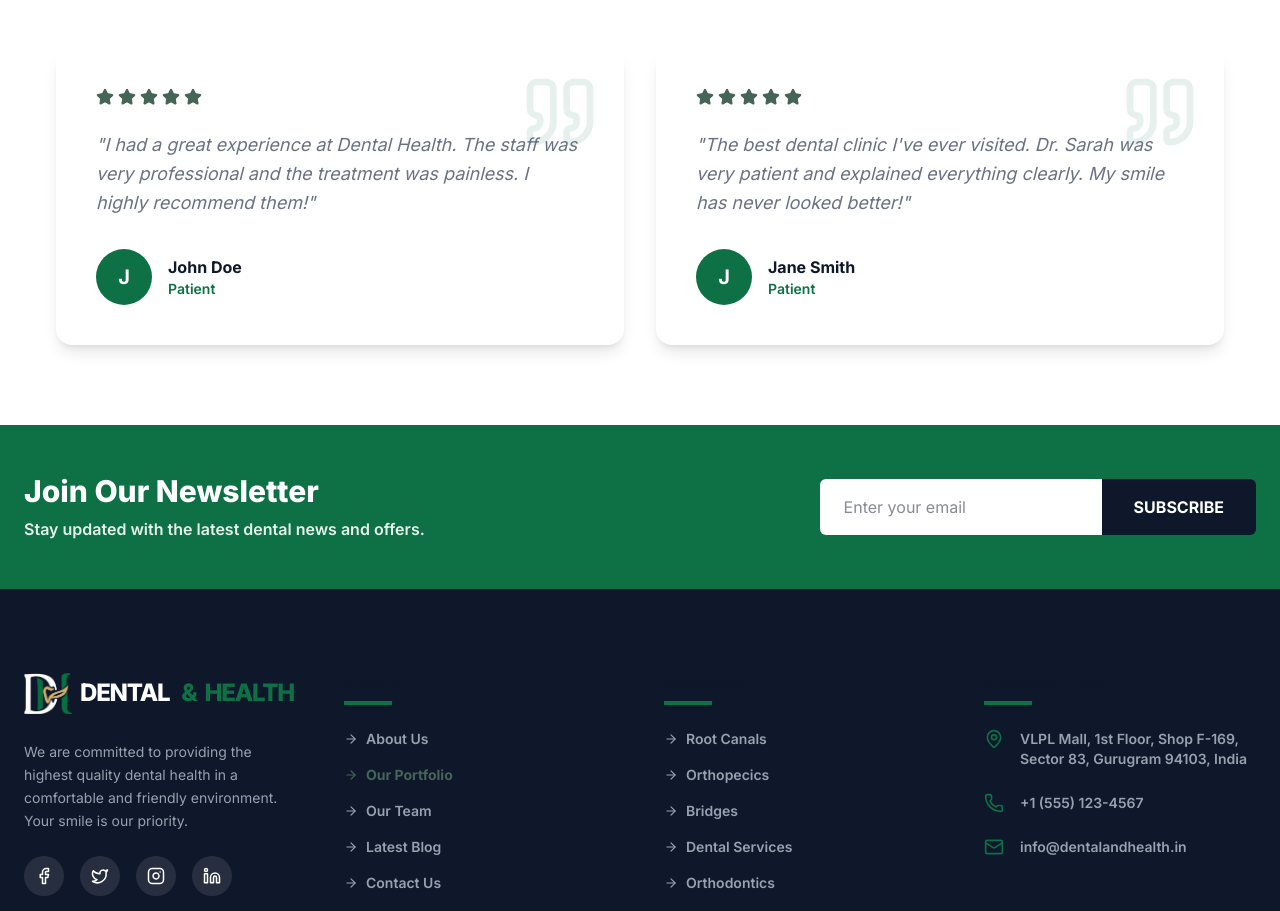
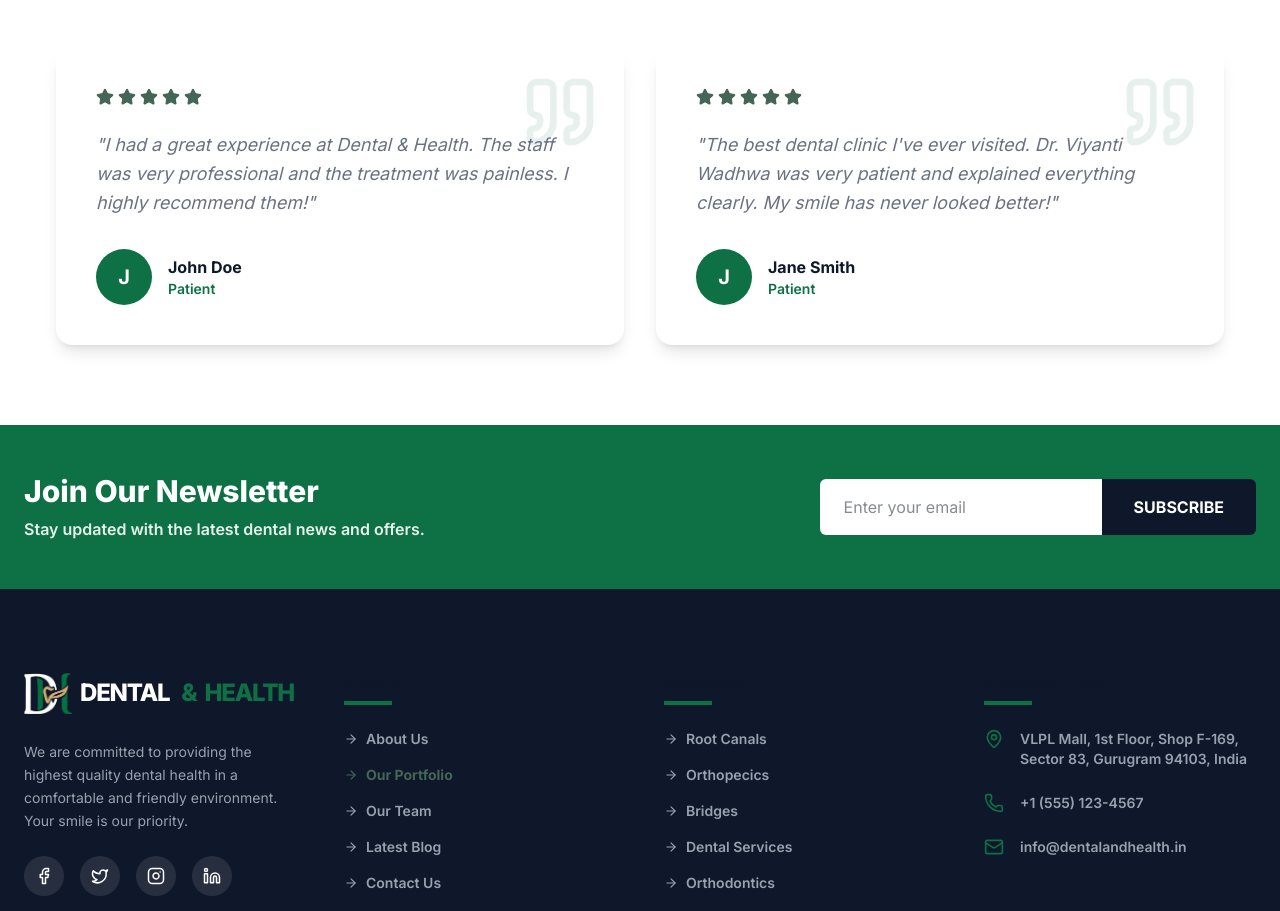
Before and after one commit to Bhawana-14/dentalHealth, a React (Vite) app: page /services in a window 1280 px wide. Shown: the part 4740-5651 px from the top of the page. Built offline with nearby package versions, Linux system fonts and the light colour scheme.

Commit message:
new changes added

```diff
--- a/src/components/Footer.tsx
+++ b/src/components/Footer.tsx
@@ -117,8 +117,8 @@ export const Skills = () => {
 
 export const Testimonials = () => {
   const reviews = [
-    { name: "John Doe", role: "Patient", quote: "I had a great experience at Dental Health. The staff was very professional and the treatment was painless. I highly recommend them!", rating: 5 },
-    { name: "Jane Smith", role: "Patient", quote: "The best dental clinic I've ever visited. Dr. Sarah was very patient and explained everything clearly. My smile has never looked better!", rating: 5 }
+    { name: "John Doe", role: "Patient", quote: "I had a great experience at Dental & Health. The staff was very professional and the treatment was painless. I highly recommend them!", rating: 5 },
+    { name: "Jane Smith", role: "Patient", quote: "The best dental clinic I've ever visited. Dr. Viyanti Wadhwa was very patient and explained everything clearly. My smile has never looked better!", rating: 5 }
   ];
 
   return (
--- a/src/components/Navigation.tsx
+++ b/src/components/Navigation.tsx
@@ -184,7 +184,7 @@ export const Navbar = () => {
   };
 
   return (
-    <nav className="sticky top-0 z-50 px-4 py-4 pointer-events-none">
+    <nav className="sticky top-0 z-50 px-2 sm:px-4 py-3 sm:py-4 pointer-events-none">
       <motion.nav
         // style={{ backgroundColor }}
         className={`bg-[#cad1cf] container-custom backdrop-blur-xl  border border-white/10 pointer-events-auto rounded-4xl transition-all duration-700 shadow-[0_20px_50px_rgba(0,0,0,0.1)] overflow-hidden ${isScrolled ? 'py-3' : 'py-5'}`}
@@ -207,7 +207,7 @@ export const Navbar = () => {
           style={{ scaleX: scrollYProgress, transformOrigin: "0%" }}
         />
 
-        <div className="flex justify-between items-center px-6">
+        <div className="flex justify-between items-center px-4 sm:px-6">
           {/* <Link to="/" className="flex items-center gap-3 group"> */}
             {/* <motion.div
               style={{ backgroundColor: useTransform(scrollYProgress, [0, 0.1], ['#0EA5E9', '#FFFFFF']) }}
@@ -306,7 +306,7 @@ export const Navbar = () => {
               exit={{ height: 0, opacity: 0 }}
               className="md:hidden border-t border-white/10 mt-4 overflow-hidden"
             >
-              <div className="flex flex-col p-6 gap-6 font-black text-[10px] tracking-[0.2em]">
+              <div className="flex flex-col p-4 sm:p-6 gap-4 sm:gap-6 font-black text-[10px] tracking-[0.2em]">
                 {navLinks.map((link) => (
                   <Link
                     key={link.name}
--- a/src/components/Team.tsx
+++ b/src/components/Team.tsx
@@ -155,10 +155,10 @@ export const FAQ = () => {
 
 const team = [
   {
-    name: "Dr. Sarah Johnson",
-    specialty: "Orthodontist",
+    name: "Dr. Viyanti Wadhwa",
+    specialty: "Periodontist",
     image: "https://images.unsplash.com/photo-1559839734-2b71ea197ec2?auto=format&fit=crop&q=80&w=400",
-    bio: "Dr. Sarah has over 15 years of experience in creating perfect smiles through advanced orthodontic treatments."
+    bio: "Dr. Viyanti Wadhwa has over 15 years of experience in creating perfect smiles through advanced orthodontic treatments."
   }
 ];
 
--- a/src/components/Testimonials.tsx
+++ b/src/components/Testimonials.tsx
@@ -13,7 +13,7 @@ const testimonials = [
   {
     name: "Michael Chen",
     role: "Patient",
-    content: "I was nervous about my root canal, but Dr. Sarah made me feel completely at ease. Highly recommend!",
+    content: "I was nervous about my root canal, but Dr. Viyanti made me feel completely at ease. Highly recommend!",
     image: "https://images.unsplash.com/photo-1500648767791-00dcc994a43e?auto=format&fit=crop&q=80&w=200",
     rating: 5
   },
```
